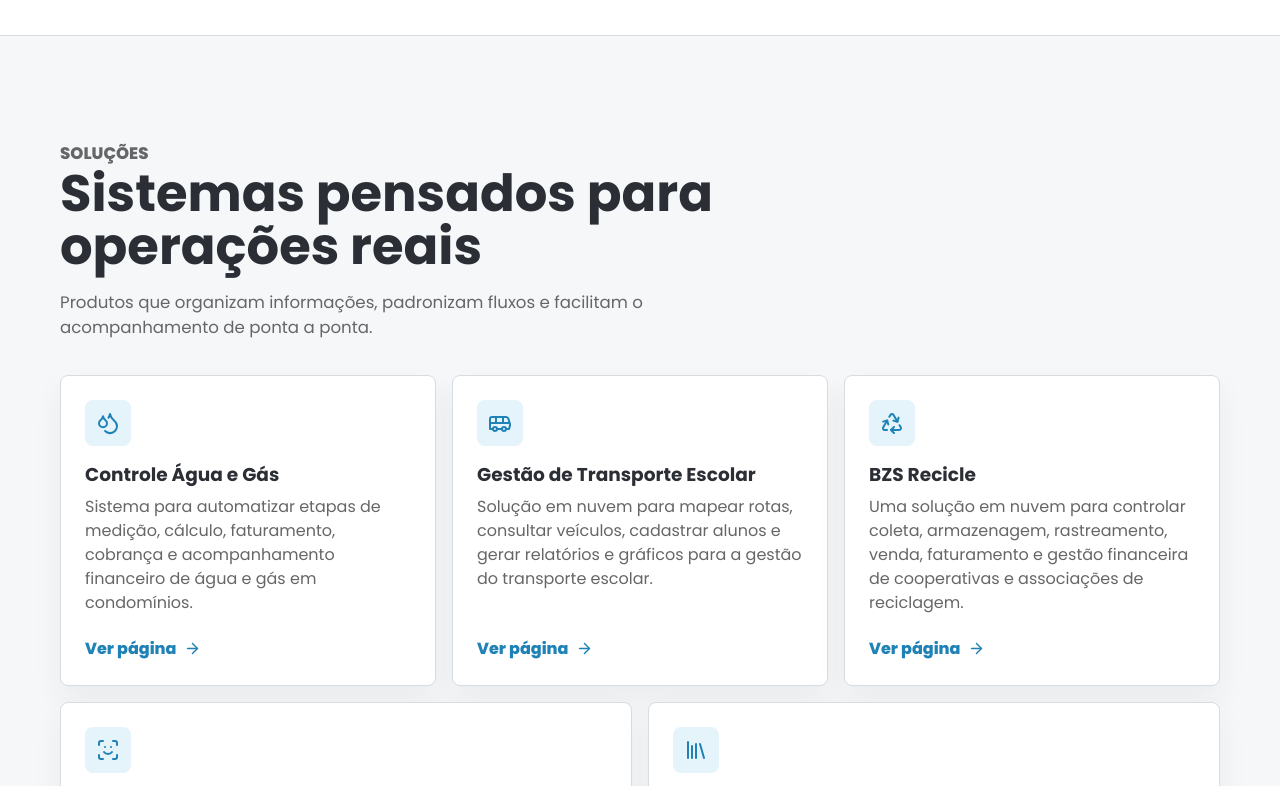
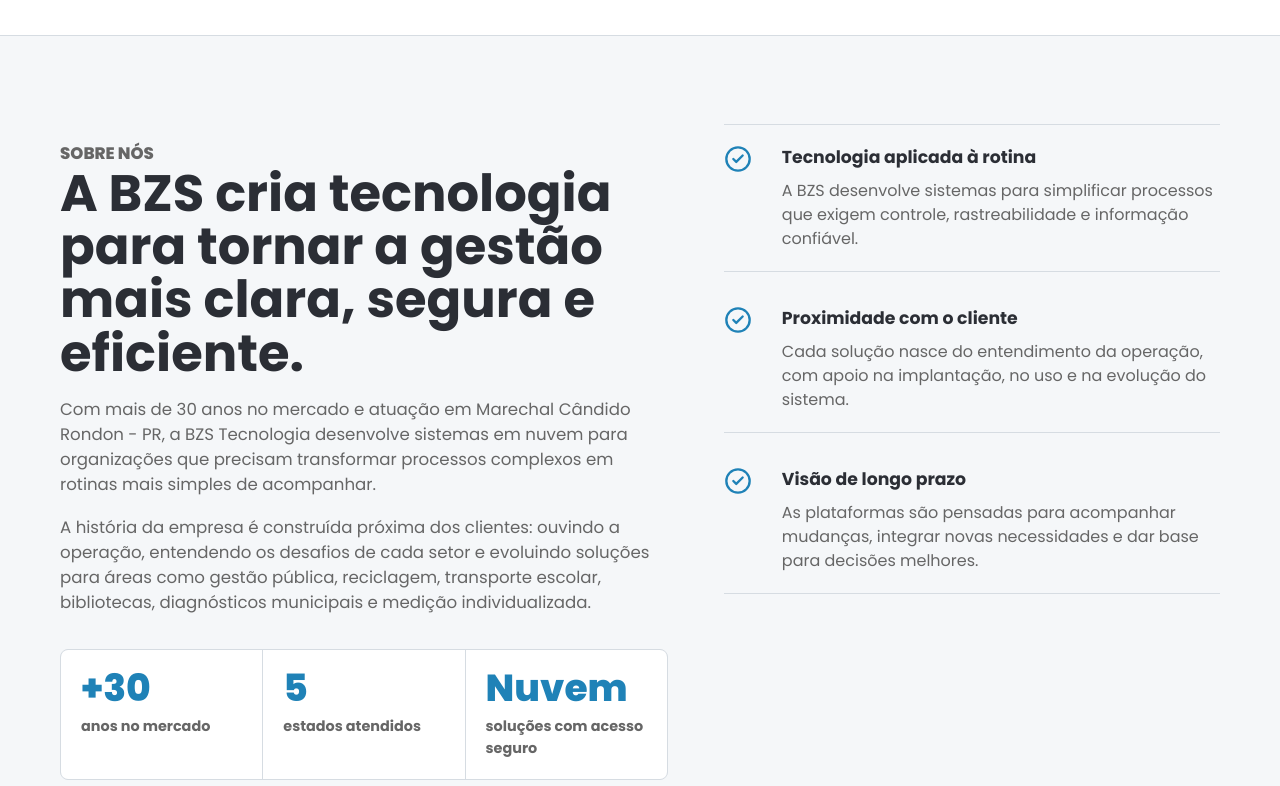
Before and after one commit to Bayer-07/siteBzsAtualizado, a React (Vite) app: page / in a window 1280 px wide. Shown: the part 1094-1880 px from the top of the page. Built offline with nearby package versions, Linux system fonts and the light colour scheme.

Commit message:
Seção sobre nós

```diff
--- a/src/App.jsx
+++ b/src/App.jsx
@@ -51,6 +51,7 @@
   "https://www.google.com/maps/place/BZS+Tecnologia/@-24.5590077,-54.0578357,20.13z/data=!4m6!3m5!1s0x94f38040b2ca4f03:0xd3b9314d9cbdd55f!8m2!3d-24.5590114!4d-54.0576494!16s%2Fg%2F11c1s8pq90";
 const THEME_STORAGE_KEY = "bzs-theme";
 const STAR_RATING_VALUES = [1, 2, 3, 4, 5];
+const COUNT_UP_DURATION_MS = 1100;
 
 function getSystemThemePreference() {
   if (window.matchMedia("(prefers-color-scheme: dark)").matches) {
@@ -98,6 +99,7 @@
 }
 
 const navItems = [
+  { to: "/#sobre", label: "Sobre nós" },
   { to: "/#solucoes", label: "Soluções" },
   { to: "/#diferenciais", label: "Diferenciais" },
   { to: "/#metodo", label: "Método" },
@@ -106,6 +108,7 @@
 
 const footerPageLinks = [
   { to: "/", label: "Início" },
+  { to: "/#sobre", label: "Sobre nós" },
   { to: "/#solucoes", label: "Soluções" },
   { to: "/#diferenciais", label: "Diferenciais" },
   { to: "/#metodo", label: "Método" },
@@ -154,6 +157,40 @@
     number: "03",
     title: "Evolução",
     text: "Acompanhamento para ajustes, novas necessidades e melhoria contínua.",
+  },
+];
+
+const aboutHighlights = [
+  {
+    title: "Tecnologia aplicada à rotina",
+    text: "A BZS desenvolve sistemas para simplificar processos que exigem controle, rastreabilidade e informação confiável.",
+  },
+  {
+    title: "Proximidade com o cliente",
+    text: "Cada solução nasce do entendimento da operação, com apoio na implantação, no uso e na evolução do sistema.",
+  },
+  {
+    title: "Visão de longo prazo",
+    text: "As plataformas são pensadas para acompanhar mudanças, integrar novas necessidades e dar base para decisões melhores.",
+  },
+];
+
+const aboutStats = [
+  {
+    id: "market-years",
+    target: 30,
+    prefix: "+",
+    label: "anos no mercado",
+  },
+  {
+    id: "states",
+    target: 5,
+    label: "estados atendidos",
+  },
+  {
+    id: "cloud",
+    value: "Nuvem",
+    label: "soluções com acesso seguro",
   },
 ];
 
@@ -423,6 +460,148 @@
               </article>
             );
           })}
+        </div>
+      </div>
+    </section>
+  );
+}
+
+function useCountUp(target, shouldStart) {
+  const [count, setCount] = useState(0);
+
+  useEffect(() => {
+    if (!shouldStart) {
+      return undefined;
+    }
+
+    if (isReducedMotionPreferred()) {
+      setCount(target);
+      return undefined;
+    }
+
+    let frameId;
+    let startTime;
+
+    const updateCount = (timestamp) => {
+      if (startTime === undefined) {
+        startTime = timestamp;
+      }
+
+      const elapsed = timestamp - startTime;
+      const progress = Math.min(elapsed / COUNT_UP_DURATION_MS, 1);
+      const easedProgress = 1 - (1 - progress) ** 3;
+
+      setCount(Math.round(target * easedProgress));
+
+      if (progress < 1) {
+        frameId = window.requestAnimationFrame(updateCount);
+      }
+    };
+
+    frameId = window.requestAnimationFrame(updateCount);
+
+    return () => window.cancelAnimationFrame(frameId);
+  }, [shouldStart, target]);
+
+  return count;
+}
+
+function StatValue({ stat, shouldAnimate }) {
+  const animatedValue = useCountUp(
+    stat.target ?? 0,
+    shouldAnimate && Number.isFinite(stat.target),
+  );
+
+  if (!Number.isFinite(stat.target)) {
+    return stat.value;
+  }
+
+  return `${stat.prefix ?? ""}${animatedValue}${stat.suffix ?? ""}`;
+}
+
+function About() {
+  const [shouldAnimateStats, setShouldAnimateStats] = useState(false);
+  const statsRef = useRef(null);
+
+  useEffect(() => {
+    const statsElement = statsRef.current;
+
+    if (!statsElement || shouldAnimateStats) {
+      return undefined;
+    }
+
+    if (typeof IntersectionObserver === "undefined") {
+      setShouldAnimateStats(true);
+      return undefined;
+    }
+
+    const observer = new IntersectionObserver(
+      ([entry]) => {
+        if (entry.isIntersecting) {
+          setShouldAnimateStats(true);
+          observer.disconnect();
+        }
+      },
+      { threshold: 0.35 },
+    );
+
+    observer.observe(statsElement);
+
+    return () => observer.disconnect();
+  }, [shouldAnimateStats]);
+
+  return (
+    <section
+      className="section about-section"
+      id="sobre"
+      aria-labelledby="about-title"
+    >
+      <div className="section-inner about-grid">
+        <div className="about-copy">
+          <p className="section-kicker">Sobre nós</p>
+          <h2 id="about-title">
+            A BZS cria tecnologia para tornar a gestão mais clara, segura e
+            eficiente.
+          </h2>
+          <p>
+            Com mais de 30 anos no mercado e atuação em Marechal Cândido Rondon
+            - PR, a BZS Tecnologia desenvolve sistemas em nuvem para
+            organizações que precisam transformar processos complexos em rotinas
+            mais simples de acompanhar.
+          </p>
+          <p>
+            A história da empresa é construída próxima dos clientes: ouvindo a
+            operação, entendendo os desafios de cada setor e evoluindo soluções
+            para áreas como gestão pública, reciclagem, transporte escolar,
+            bibliotecas, diagnósticos municipais e medição individualizada.
+          </p>
+
+          <dl
+            className="about-stats"
+            aria-label="Números da BZS"
+            ref={statsRef}
+          >
+            {aboutStats.map((item) => (
+              <div key={item.id}>
+                <dt>
+                  <StatValue stat={item} shouldAnimate={shouldAnimateStats} />
+                </dt>
+                <dd>{item.label}</dd>
+              </div>
+            ))}
+          </dl>
+        </div>
+
+        <div className="about-points" aria-label="Pilares da BZS">
+          {aboutHighlights.map((item) => (
+            <article className="about-point" key={item.title}>
+              <CheckCircle2 aria-hidden="true" />
+              <div>
+                <h3>{item.title}</h3>
+                <p>{item.text}</p>
+              </div>
+            </article>
+          ))}
         </div>
       </div>
     </section>
@@ -747,6 +926,7 @@
         </div>
       </section>
 
+      <About />
       <Solutions />
       <Features />
       <Method />
--- a/src/styles.css
+++ b/src/styles.css
@@ -577,6 +577,7 @@
 
 .intro-grid h2,
 .section-heading h2,
+.about-copy h2,
 .method-copy h2,
 .contact-grid h2 {
   margin: 0;
@@ -586,6 +587,7 @@
 
 .intro-grid p,
 .section-heading p,
+.about-copy p,
 .method-copy p,
 .contact-grid p {
   margin: 18px 0 0;
@@ -600,6 +602,88 @@
 
 .section-heading.compact {
   max-width: 790px;
+}
+
+.about-section {
+  background: var(--paper);
+}
+
+.about-grid {
+  display: grid;
+  grid-template-columns: minmax(0, 0.98fr) minmax(340px, 0.8fr);
+  gap: 56px;
+  align-items: start;
+}
+
+.about-copy {
+  max-width: 720px;
+}
+
+.about-stats {
+  margin: 34px 0 0;
+  display: grid;
+  grid-template-columns: repeat(3, 1fr);
+  gap: 1px;
+  overflow: hidden;
+  border: 1px solid var(--line);
+  border-radius: 8px;
+  background: var(--line);
+}
+
+.about-stats div {
+  min-height: 128px;
+  padding: 20px;
+  background: var(--surface);
+}
+
+.about-stats dt {
+  margin: 0;
+  color: var(--teal-dark);
+  font-size: clamp(1.55rem, 3vw, 2.35rem);
+  font-variant-numeric: tabular-nums;
+  font-weight: 800;
+  line-height: 1;
+}
+
+.about-stats dd {
+  margin: 8px 0 0;
+  color: var(--muted);
+  font-size: 0.9rem;
+  font-weight: 700;
+}
+
+.about-points {
+  display: grid;
+  gap: 14px;
+}
+
+.about-point {
+  min-height: 112px;
+  padding: 20px 0;
+  display: grid;
+  grid-template-columns: 42px 1fr;
+  gap: 16px;
+  border-bottom: 1px solid var(--line);
+}
+
+.about-point:first-child {
+  border-top: 1px solid var(--line);
+}
+
+.about-point svg {
+  width: 28px;
+  height: 28px;
+  color: var(--teal-dark);
+}
+
+.about-point h3 {
+  margin: 0 0 8px;
+  font-size: 1.08rem;
+}
+
+.about-point p {
+  margin: 0;
+  color: var(--muted);
 }
 
 .solution-grid {
@@ -1683,6 +1767,7 @@
   }
 
   .intro-grid,
+  .about-grid,
   .method-grid,
   .contact-grid,
   .reviews-header,
@@ -1776,6 +1861,14 @@
     padding: 34px 0;
   }
 
+  .about-stats {
+    grid-template-columns: 1fr;
+  }
+
+  .about-stats div {
+    min-height: auto;
+  }
+
   .solution-card,
   .feature-item,
   .review-card,
```
Also changed, not shown: 5 other files (tests, documents, lock files or other folders).
